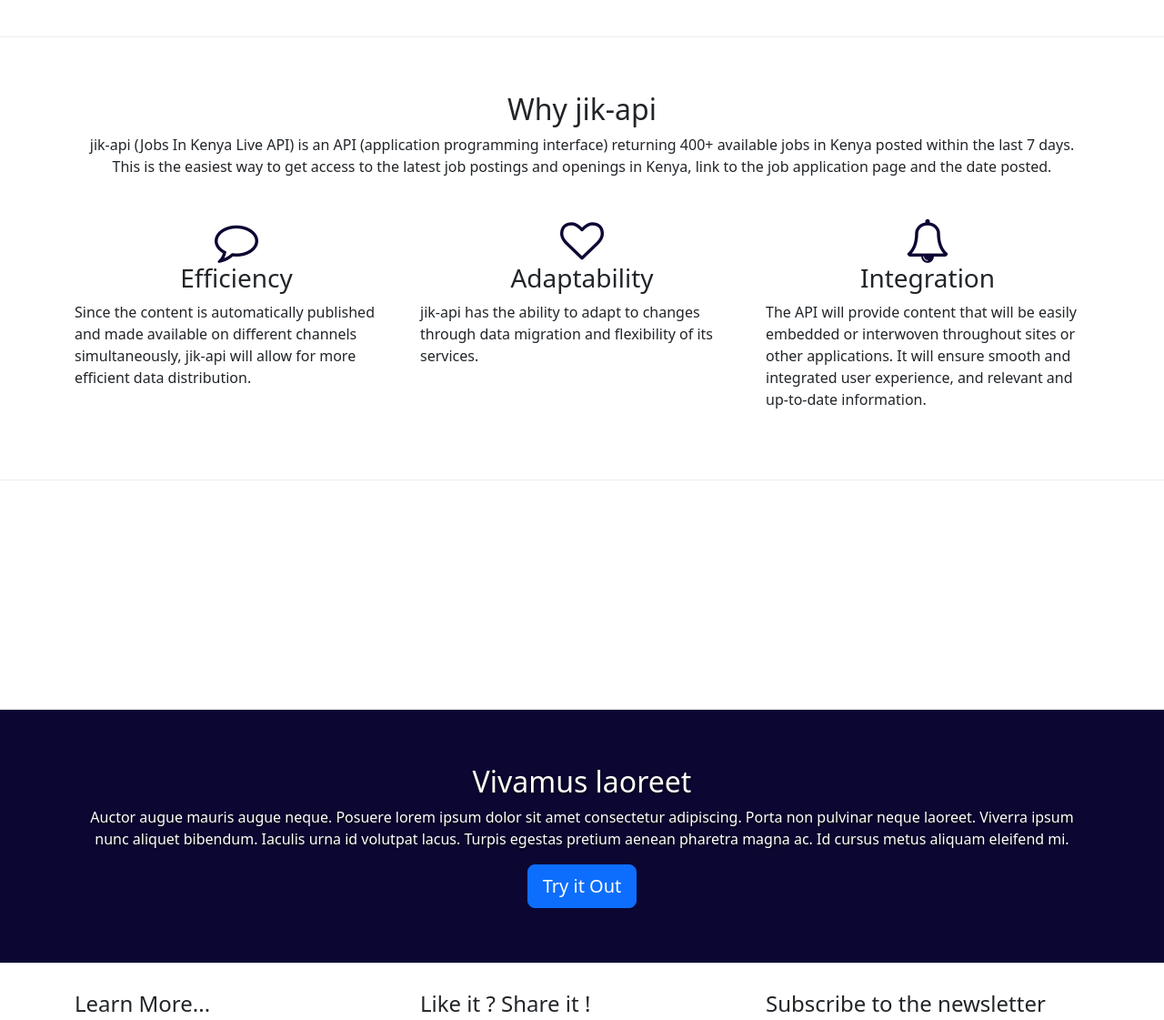
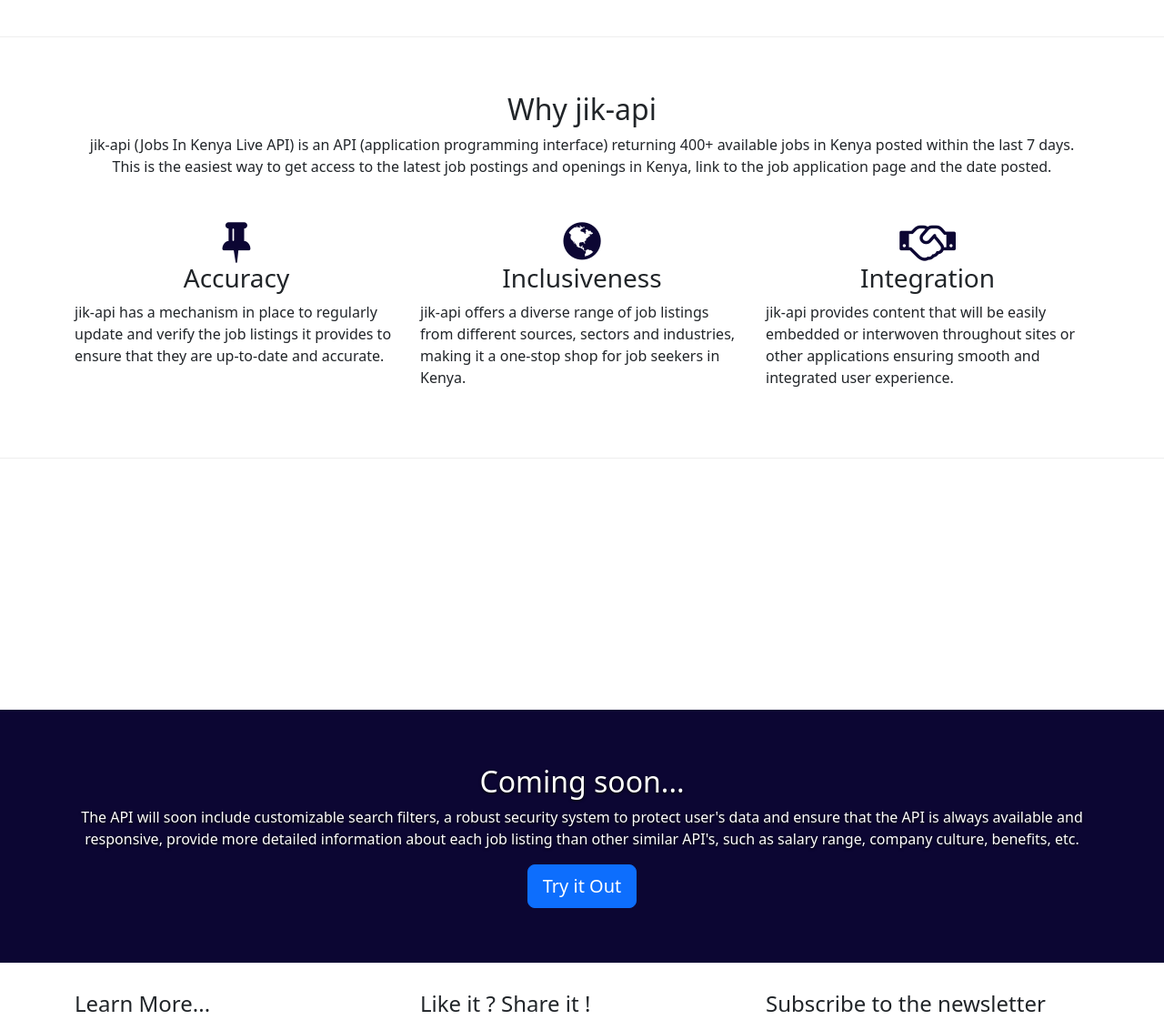
Before and after one commit to Njoguu/jikAPI, a Flask app: page / in a window 1280 px wide. Shown: the part 830-1951 px from the top of the page at 91% size. Run offline with Flask 2, Linux system fonts and the light colour scheme; some libraries are stand-ins or nearby versions; some web fonts are replaced.

Commit message:
Add: Descriptions

```diff
--- a/src/frontend/templates/index.html
+++ b/src/frontend/templates/index.html
@@ -41,38 +41,39 @@
 
                         <div class="col-md-4">
                             <div class="fa-container">
-                                <i class="fa fa-comment-o fa-3x" aria-hidden="true"></i>
+                                <i class="fa fa-thumb-tack fa-3x" aria-hidden="true"></i>
                             </div>
                             <div class="text-center">
-                                <h3>Efficiency</h3>
+                                <h3>Accuracy</h3>
                             </div>
                             <div>
-                                <p>Since the content is automatically published and made available on different channels simultaneously,
-                                jik-api will allow for more efficient data distribution.</p>
+                                <p>jik-api has a mechanism in place to regularly update and verify the job listings it provides to ensure that they
+                                are up-to-date and accurate. </p>
                             </div>
                         </div>
                         <div class="col-md-4">
                             <div class="fa-container">
-                                <i class="fa fa-heart-o fa-3x" aria-hidden="true"></i>
+                                <i class="fa fa-globe fa-3x" aria-hidden="true"></i>
                             </div>
                             <div class="text-center">
-                                <h3>Adaptability</h3>
+                                <h3>Inclusiveness</h3>
                             </div>
                             <div>
-                                <p>jik-api has the ability to adapt to changes through data migration and flexibility of its services.
+                                <p>jik-api offers a diverse range of job listings from different sources, sectors and industries, making it a one-stop shop
+                                for job seekers in Kenya.
                                 </p>
                             </div>
                         </div>
                         <div class="col-md-4">
                             <div class="fa-container">
-                                <i class="fa fa-bell-o fa-3x" aria-hidden="true"></i>
+                                <i class="fa fa-handshake-o fa-3x" aria-hidden="true"></i>
                             </div>
                             <div class="text-center">
                                 <h3>Integration</h3>
                             </div>
                             <div>
-                                <p>The API will provide content that will be easily embedded or interwoven throughout sites or other applications.
-                                    It will ensure smooth and integrated user experience, and relevant and up-to-date information.
+                                <p>jik-api provides content that will be easily embedded or interwoven throughout sites or other applications ensuring
+                                    smooth and integrated user experience.
                                 </p>
                             </div>
                         </div>
@@ -89,10 +90,10 @@
                 <div class="row">
                     <div class="col-xs-12">
                         <div class="text-center">
-                            <h2>Vivamus laoreet</h2>
-                            <p> Auctor augue mauris augue neque. Posuere lorem ipsum dolor sit amet consectetur adipiscing. Porta non
-                                pulvinar neque laoreet. Viverra ipsum nunc aliquet bibendum. Iaculis urna id volutpat lacus. Turpis
-                                egestas pretium aenean pharetra magna ac. Id cursus metus aliquam eleifend mi. </p>
+                            <h2>Coming soon...</h2>
+                            <p> The API will soon include customizable search filters, a robust security system to protect user's
+                                data and ensure that the API is always available and responsive, provide more detailed information about
+                                each job listing than other similar API's, such as salary range, company culture, benefits, etc. </p>
                             <a href="/" title="" class="btn btn-primary btn-lg">Try it Out</a>
                         </div>
                     </div>
```
